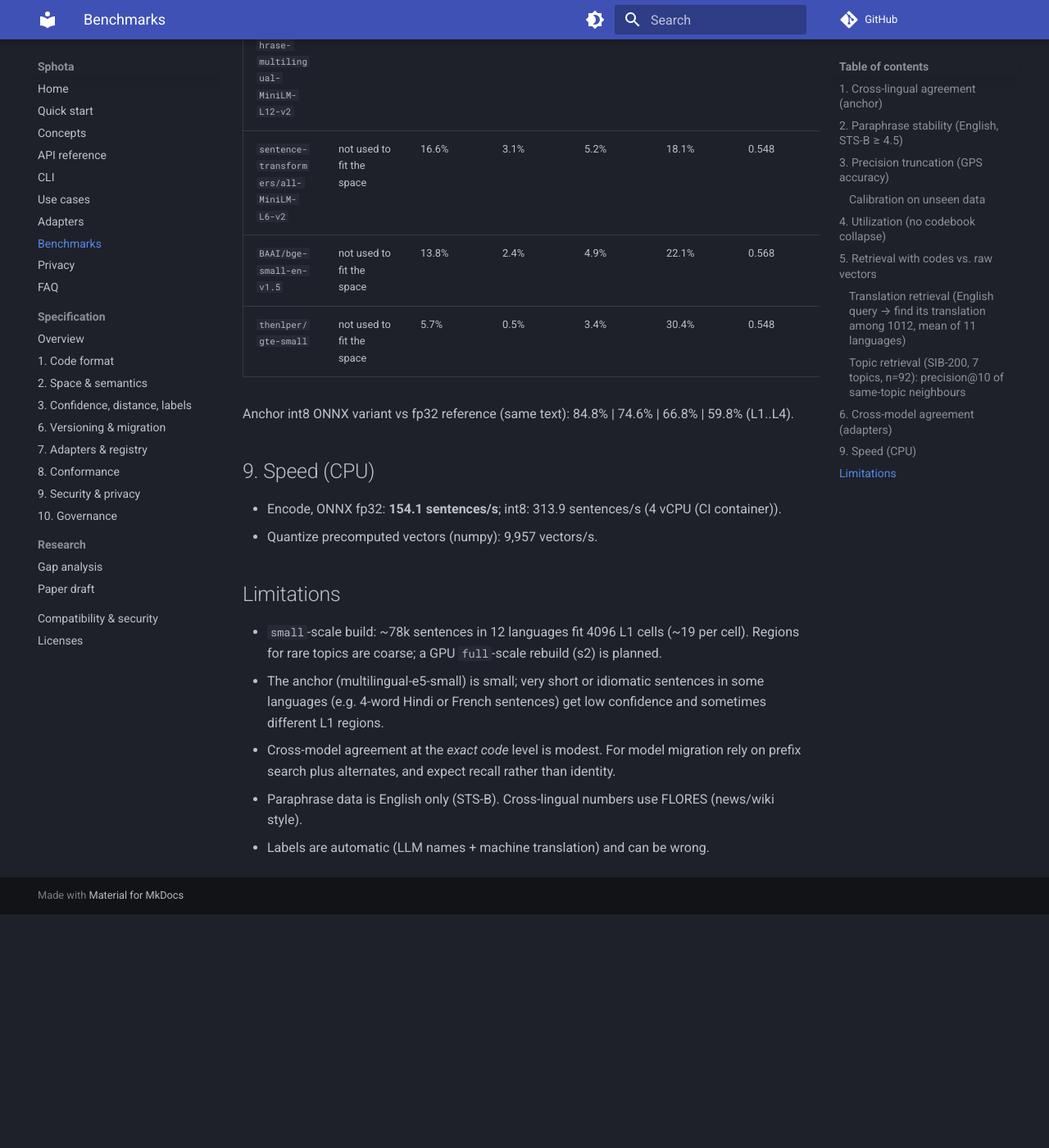
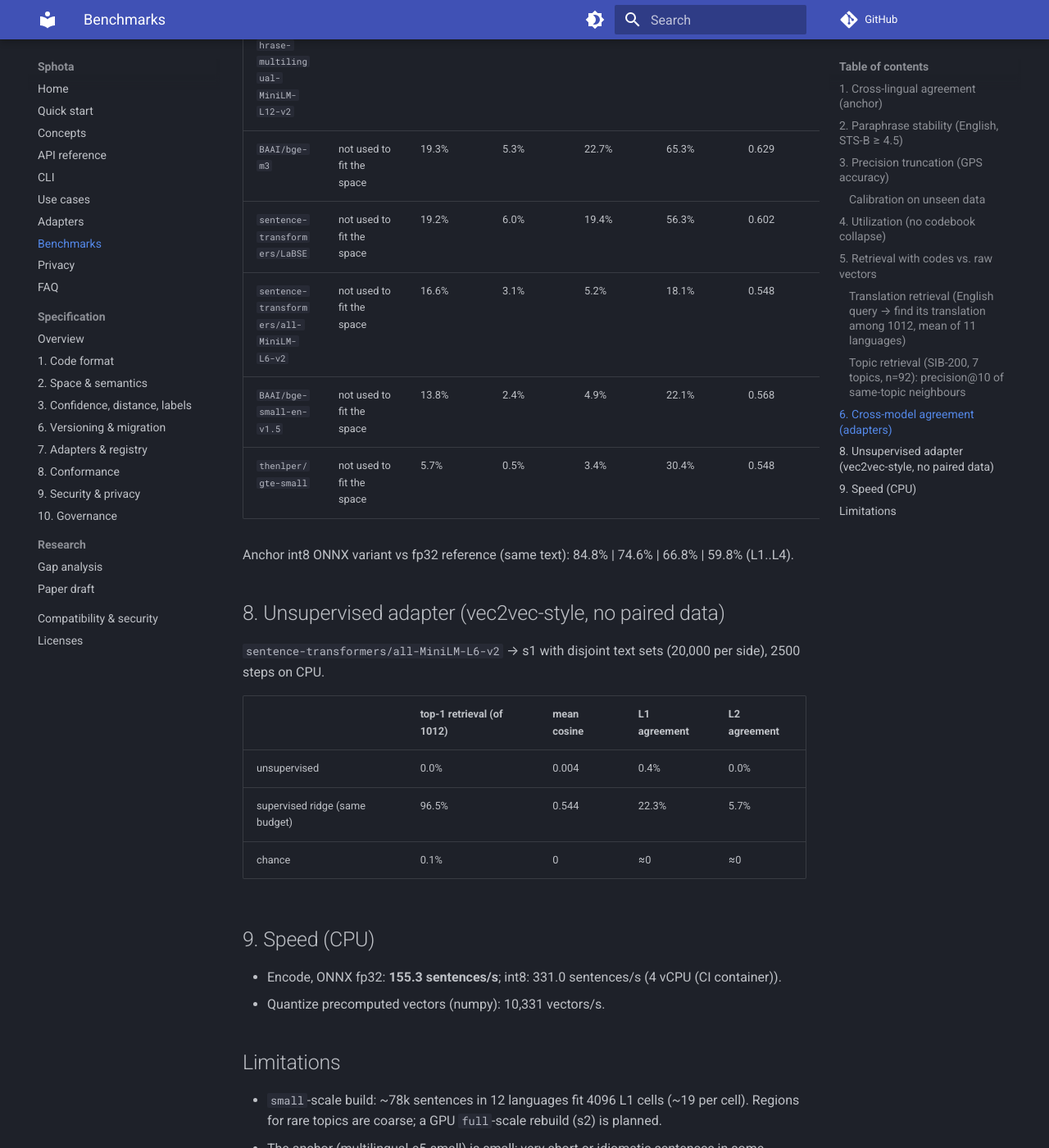
Before and after one commit to Thiruvikramanpravartak/sphota, an MkDocs documentation site: the page built from docs/benchmark.md, in a window 1280 px wide and 1400 px high, scrolled down 4034 px. Shown: the whole window at 82% size. Built offline with MkDocs 1.6.1 and Material for MkDocs 9.7.7, drawn with Linux system fonts in a browser that asks for light colours; comment, search, counter and statistics services are not loaded; before the commit the page ends 5149 px from its top, so only the background shows below that.

Commit message:
M4/M5 complete: LaBSE certified-multilingual, bge-m3 reported (not certified at CPU budget), vec2vec negative result, selective accuracy, regenerated benchmark docs
Co-Authored-By: Claude Opus 5.5 <noreply@anthropic.com>
Claude-Session: https://claude.ai/code/session_01Pn1sk7njPcfERAbFYmoZ6D

```diff
--- a/docs/benchmark.md
+++ b/docs/benchmark.md
@@ -110,16 +110,28 @@ when fitting the space (their disagreement is treated as noise); held-out models
 | model | role | L1 (en) | L2 (en) | L1 (all langs) | cross-lingual L1 (model) | fidelity (cos) | grade |
 |---|---|---|---|---|---|---|---|
 | `sentence-transformers/paraphrase-multilingual-MiniLM-L12-v2` | not used to fit the space | 23.3% | 5.8% | 24.5% | 54.8% | 0.580 | certified-multilingual |
+| `BAAI/bge-m3` | not used to fit the space | 19.3% | 5.3% | 22.7% | 65.3% | 0.629 | not-certified |
+| `sentence-transformers/LaBSE` | not used to fit the space | 19.2% | 6.0% | 19.4% | 56.3% | 0.602 | certified-multilingual |
 | `sentence-transformers/all-MiniLM-L6-v2` | not used to fit the space | 16.6% | 3.1% | 5.2% | 18.1% | 0.548 | certified |
 | `BAAI/bge-small-en-v1.5` | not used to fit the space | 13.8% | 2.4% | 4.9% | 22.1% | 0.568 | certified |
 | `thenlper/gte-small` | not used to fit the space | 5.7% | 0.5% | 3.4% | 30.4% | 0.548 | certified |
 
 Anchor int8 ONNX variant vs fp32 reference (same text): 84.8% | 74.6% | 66.8% | 59.8% (L1..L4).
 
+## 8. Unsupervised adapter (vec2vec-style, no paired data)
+
+`sentence-transformers/all-MiniLM-L6-v2` → s1 with disjoint text sets (20,000 per side), 2500 steps on CPU.
+
+| | top-1 retrieval (of 1012) | mean cosine | L1 agreement | L2 agreement |
+|---|---|---|---|---|
+| unsupervised | 0.0% | 0.004 | 0.4% | 0.0% |
+| supervised ridge (same budget) | 96.5% | 0.544 | 22.3% | 5.7% |
+| chance | 0.1% | 0 | ≈0 | ≈0 |
+
 ## 9. Speed (CPU)
 
-* Encode, ONNX fp32: **154.1 sentences/s**; int8: 313.9 sentences/s (4 vCPU (CI container)).
-* Quantize precomputed vectors (numpy): 9,957 vectors/s.
+* Encode, ONNX fp32: **155.3 sentences/s**; int8: 331.0 sentences/s (4 vCPU (CI container)).
+* Quantize precomputed vectors (numpy): 10,331 vectors/s.
 
 ## Limitations
 
```
Also changed, not shown: README.md (+2 -2 lines), docs/adapters.md (+7 -1 lines), docs/paper/sphota.md (+9 -2 lines), 6 other files.
